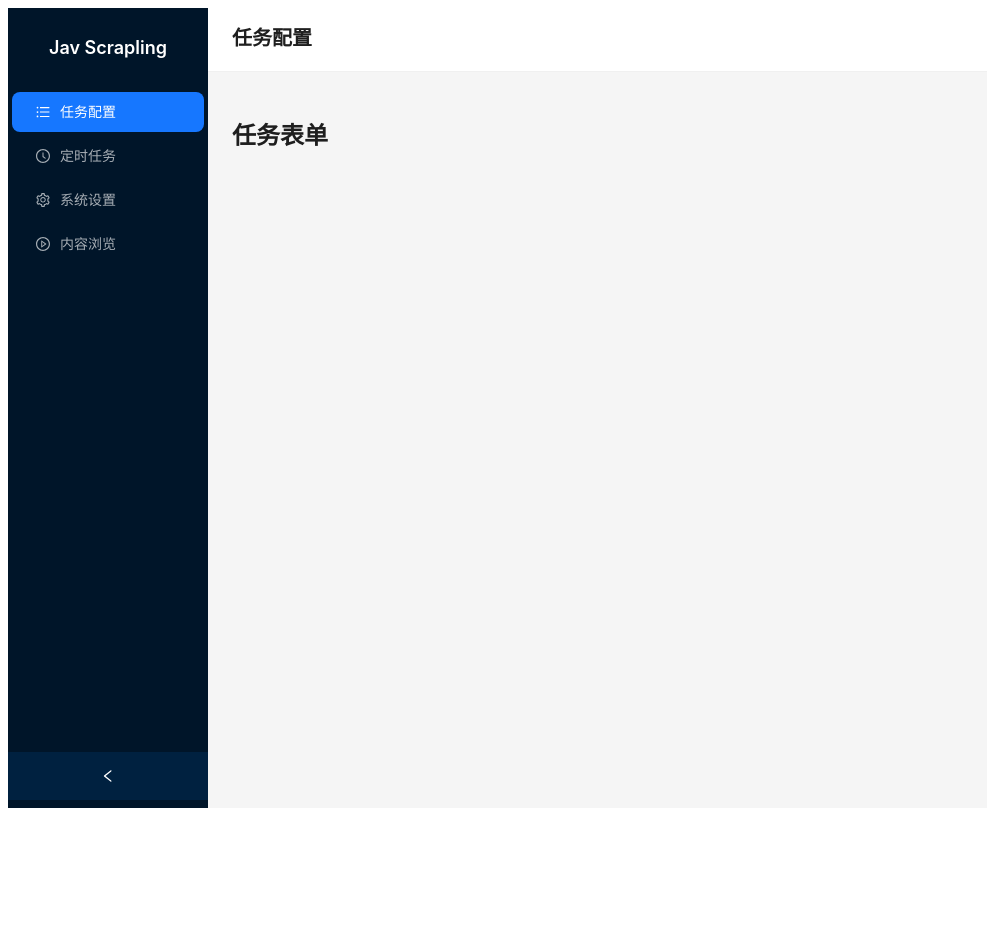
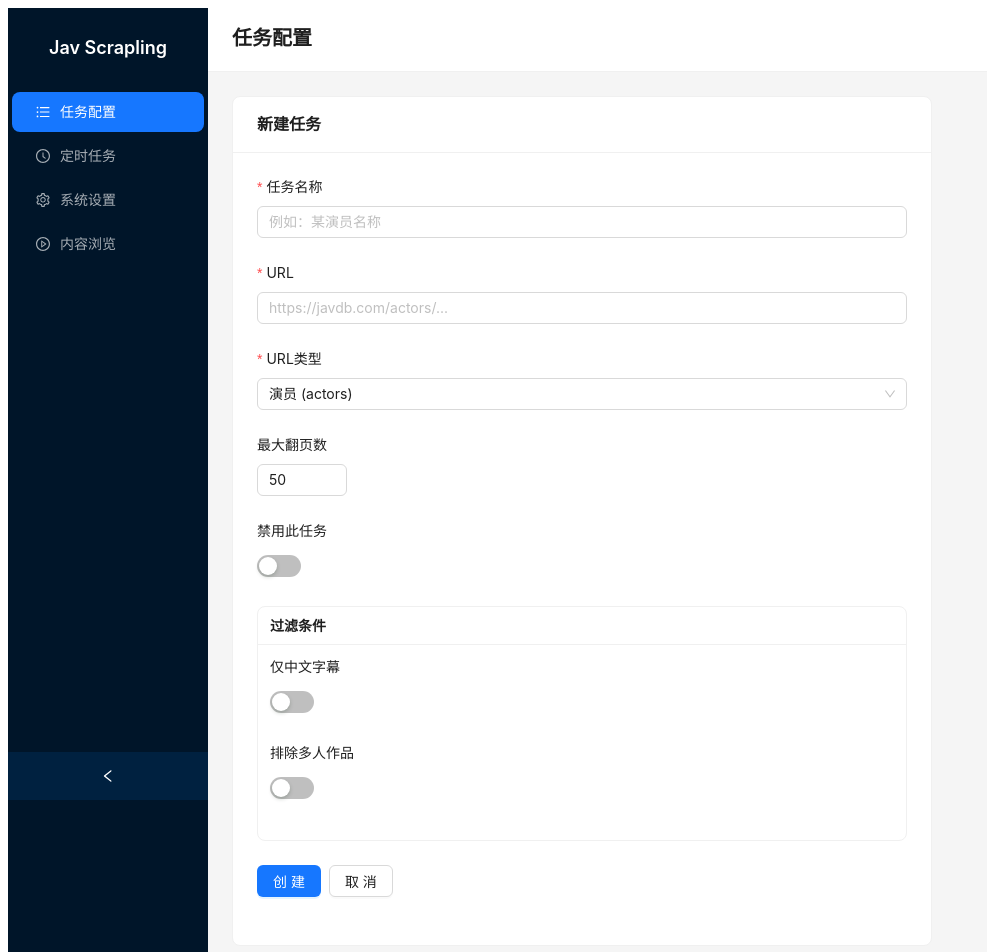
Before and after one commit to Eastwood951220/jav-scrapling, a React (Vite) app in the folder frontend/: page /tasks/new in a window 1280 px wide. Shown: the top 952 px of the page, without its empty margins (0-987 px from the left). Before the commit the page ends 816 px from the top, so only its background shows below. Built offline with nearby package versions, Linux system fonts and the light colour scheme.

Commit message:
feat: add task configuration page with CRUD and run functionality

```diff
--- /dev/null
+++ b/frontend/src/api/tasks.ts
@@ -0,0 +1,50 @@
+import client from "./client";
+
+export interface FilterConfig {
+  only_chinese: boolean;
+  exclude_multi_person: boolean;
+  extra_filters?: Record<string, unknown>;
+}
+
+export interface CrawlTask {
+  _id: string;
+  name: string;
+  url: string;
+  url_type: string;
+  is_skip: boolean;
+  max_list_pages: number;
+  filter: FilterConfig;
+  source?: string;
+  final_url?: string;
+  created_at?: string;
+  updated_at?: string;
+}
+
+export interface TaskCreatePayload {
+  name: string;
+  url: string;
+  url_type: string;
+  is_skip?: boolean;
+  max_list_pages?: number;
+  filter?: FilterConfig;
+}
+
+export function fetchTasks(): Promise<CrawlTask[]> {
+  return client.get("/tasks").then((res) => res.data);
+}
+
+export function createTask(data: TaskCreatePayload): Promise<CrawlTask> {
+  return client.post("/tasks", data).then((res) => res.data);
+}
+
+export function updateTask(id: string, data: Partial<TaskCreatePayload>): Promise<CrawlTask> {
+  return client.put(`/tasks/${id}`, data).then((res) => res.data);
+}
+
+export function deleteTask(id: string): Promise<void> {
+  return client.delete(`/tasks/${id}`);
+}
+
+export function runTask(id: string): Promise<unknown> {
+  return client.post(`/tasks/${id}/run`).then((res) => res.data);
+}
--- a/frontend/src/pages/TaskForm.tsx
+++ b/frontend/src/pages/TaskForm.tsx
@@ -1,5 +1,125 @@
-import { Typography } from "antd";
+import { useEffect, useState } from "react";
+import { useNavigate, useParams } from "react-router-dom";
+import { Form, Input, InputNumber, Switch, Select, Button, Card, message, Spin } from "antd";
+import { createTask, fetchTasks, updateTask, CrawlTask } from "../api/tasks";
 
 export default function TaskForm() {
-  return <Typography.Title level={3}>任务表单</Typography.Title>;
+  const { id } = useParams<{ id: string }>();
+  const isEdit = Boolean(id);
+  const navigate = useNavigate();
+  const [form] = Form.useForm();
+  const [loading, setLoading] = useState(false);
+  const [submitting, setSubmitting] = useState(false);
+
+  useEffect(() => {
+    if (!isEdit) return;
+
+    setLoading(true);
+    fetchTasks()
+      .then((tasks) => {
+        const task = tasks.find((t: CrawlTask) => t._id === id);
+        if (task) {
+          form.setFieldsValue({
+            name: task.name,
+            url: task.url,
+            url_type: task.url_type,
+            is_skip: task.is_skip,
+            max_list_pages: task.max_list_pages,
+            only_chinese: task.filter?.only_chinese ?? false,
+            exclude_multi_person: task.filter?.exclude_multi_person ?? false,
+          });
+        }
+      })
+      .catch((e) => message.error((e as Error).message))
+      .finally(() => setLoading(false));
+  }, [id, isEdit, form]);
+
+  const handleSubmit = async (values: Record<string, unknown>) => {
+    setSubmitting(true);
+    try {
+      const payload = {
+        name: values.name as string,
+        url: values.url as string,
+        url_type: values.url_type as string,
+        is_skip: values.is_skip as boolean,
+        max_list_pages: values.max_list_pages as number,
+        filter: {
+          only_chinese: (values.only_chinese as boolean) ?? false,
+          exclude_multi_person: (values.exclude_multi_person as boolean) ?? false,
+        },
+      };
+
+      if (isEdit && id) {
+        await updateTask(id, payload);
+        message.success("任务已更新");
+      } else {
+        await createTask(payload);
+        message.success("任务已创建");
+      }
+      navigate("/tasks");
+    } catch (e: unknown) {
+      message.error((e as Error).message);
+    } finally {
+      setSubmitting(false);
+    }
+  };
+
+  if (loading) return <Spin size="large" style={{ display: "block", margin: "100px auto" }} />;
+
+  return (
+    <Card title={isEdit ? "编辑任务" : "新建任务"} style={{ maxWidth: 700 }}>
+      <Form form={form} layout="vertical" onFinish={handleSubmit} initialValues={{
+        url_type: "actors",
+        is_skip: false,
+        max_list_pages: 50,
+        only_chinese: false,
+        exclude_multi_person: false,
+      }}>
+        <Form.Item name="name" label="任务名称" rules={[{ required: true, message: "请输入任务名称" }]}>
+          <Input placeholder="例如：某演员名称" />
+        </Form.Item>
+
+        <Form.Item name="url" label="URL" rules={[{ required: true, message: "请输入URL" }]}>
+          <Input placeholder="https://javdb.com/actors/..." />
+        </Form.Item>
+
+        <Form.Item name="url_type" label="URL类型" rules={[{ required: true }]}>
+          <Select
+            options={[
+              { value: "actors", label: "演员 (actors)" },
+              { value: "search", label: "搜索 (search)" },
+              { value: "tags", label: "标签 (tags)" },
+              { value: "lists", label: "列表 (lists)" },
+            ]}
+          />
+        </Form.Item>
+
+        <Form.Item name="max_list_pages" label="最大翻页数">
+          <InputNumber min={1} max={100} />
+        </Form.Item>
+
+        <Form.Item name="is_skip" label="禁用此任务" valuePropName="checked">
+          <Switch />
+        </Form.Item>
+
+        <Card title="过滤条件" size="small" style={{ marginBottom: 24 }}>
+          <Form.Item name="only_chinese" label="仅中文字幕" valuePropName="checked">
+            <Switch />
+          </Form.Item>
+          <Form.Item name="exclude_multi_person" label="排除多人作品" valuePropName="checked">
+            <Switch />
+          </Form.Item>
+        </Card>
+
+        <Form.Item>
+          <Button type="primary" htmlType="submit" loading={submitting}>
+            {isEdit ? "更新" : "创建"}
+          </Button>
+          <Button style={{ marginLeft: 8 }} onClick={() => navigate("/tasks")}>
+            取消
+          </Button>
+        </Form.Item>
+      </Form>
+    </Card>
+  );
 }
--- a/frontend/src/pages/TaskList.tsx
+++ b/frontend/src/pages/TaskList.tsx
@@ -1,5 +1,143 @@
-import { Typography } from "antd";
+import { useEffect, useState } from "react";
+import { useNavigate } from "react-router-dom";
+import { Table, Button, Space, Popconfirm, message, Switch } from "antd";
+import { PlusOutlined, PlayCircleOutlined, EditOutlined, DeleteOutlined } from "@ant-design/icons";
+import type { ColumnsType } from "antd/es/table";
+import { CrawlTask, fetchTasks, deleteTask, runTask, updateTask } from "../api/tasks";
 
 export default function TaskList() {
-  return <Typography.Title level={3}>任务配置</Typography.Title>;
+  const [tasks, setTasks] = useState<CrawlTask[]>([]);
+  const [loading, setLoading] = useState(false);
+  const navigate = useNavigate();
+
+  const load = async () => {
+    setLoading(true);
+    try {
+      const data = await fetchTasks();
+      setTasks(data);
+    } catch (e: unknown) {
+      message.error((e as Error).message);
+    } finally {
+      setLoading(false);
+    }
+  };
+
+  useEffect(() => {
+    load();
+  }, []);
+
+  const handleDelete = async (id: string) => {
+    try {
+      await deleteTask(id);
+      message.success("任务已删除");
+      load();
+    } catch (e: unknown) {
+      message.error((e as Error).message);
+    }
+  };
+
+  const handleRun = async (id: string) => {
+    try {
+      message.loading({ content: "任务执行中...", key: "run" });
+      await runTask(id);
+      message.success({ content: "任务执行完成", key: "run" });
+    } catch (e: unknown) {
+      message.error({ content: (e as Error).message, key: "run" });
+    }
+  };
+
+  const handleToggleSkip = async (task: CrawlTask) => {
+    try {
+      await updateTask(task._id, { is_skip: !task.is_skip });
+      message.success(task.is_skip ? "任务已启用" : "任务已禁用");
+      load();
+    } catch (e: unknown) {
+      message.error((e as Error).message);
+    }
+  };
+
+  const columns: ColumnsType<CrawlTask> = [
+    { title: "名称", dataIndex: "name", key: "name", width: 150 },
+    { title: "URL类型", dataIndex: "url_type", key: "url_type", width: 100 },
+    {
+      title: "URL",
+      dataIndex: "url",
+      key: "url",
+      ellipsis: true,
+      render: (url: string) => (
+        <a href={url} target="_blank" rel="noopener noreferrer">
+          {url}
+        </a>
+      ),
+    },
+    {
+      title: "状态",
+      dataIndex: "is_skip",
+      key: "is_skip",
+      width: 80,
+      render: (_: boolean, record: CrawlTask) => (
+        <Switch
+          checked={!record.is_skip}
+          onChange={() => handleToggleSkip(record)}
+          checkedChildren="启用"
+          unCheckedChildren="禁用"
+        />
+      ),
+    },
+    {
+      title: "最大页数",
+      dataIndex: "max_list_pages",
+      key: "max_list_pages",
+      width: 100,
+    },
+    {
+      title: "操作",
+      key: "actions",
+      width: 260,
+      render: (_: unknown, record: CrawlTask) => (
+        <Space>
+          <Button
+            type="primary"
+            icon={<PlayCircleOutlined />}
+            size="small"
+            onClick={() => handleRun(record._id)}
+          >
+            执行
+          </Button>
+          <Button
+            icon={<EditOutlined />}
+            size="small"
+            onClick={() => navigate(`/tasks/${record._id}/edit`)}
+          >
+            编辑
+          </Button>
+          <Popconfirm
+            title="确定删除此任务？"
+            onConfirm={() => handleDelete(record._id)}
+          >
+            <Button danger icon={<DeleteOutlined />} size="small">
+              删除
+            </Button>
+          </Popconfirm>
+        </Space>
+      ),
+    },
+  ];
+
+  return (
+    <div>
+      <div style={{ marginBottom: 16 }}>
+        <Button type="primary" icon={<PlusOutlined />} onClick={() => navigate("/tasks/new")}>
+          新建任务
+        </Button>
+      </div>
+      <Table
+        columns={columns}
+        dataSource={tasks}
+        rowKey="_id"
+        loading={loading}
+        pagination={{ pageSize: 20 }}
+      />
+    </div>
+  );
 }
```
